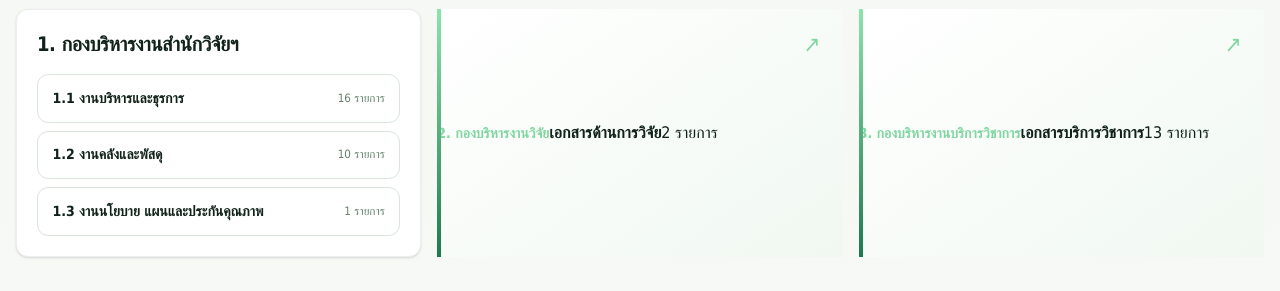
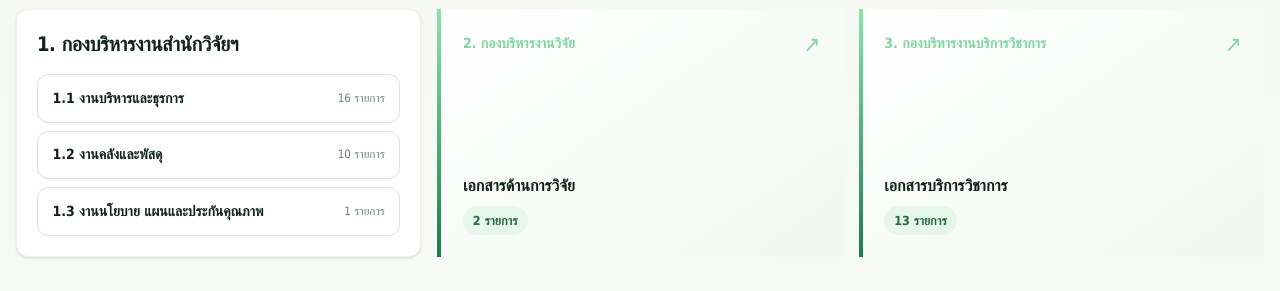
Before and after one commit to numtip/handbook, an Astro site in the folder site/: page / in a window 1280 px wide. Shown: the part 661-952 px from the top of the page. Built offline with nearby package versions, Linux system fonts and the light colour scheme; Astro itself is replaced by a stand-in of ours.

Commit message:
fix: stabilize category card layout

```diff
--- a/site/src/styles/global.css
+++ b/site/src/styles/global.css
@@ -25,3 +25,31 @@
 .manual-card { position:relative; overflow:hidden; border-color:#dce9de; box-shadow:0 8px 22px rgb(19 75 40 / 6%); animation:card-in .5s both; transition:transform .3s cubic-bezier(.2,.8,.2,1),box-shadow .3s ease,border-color .3s ease; }.manual-card::before { content:''; position:absolute; top:0; left:0; right:0; height:3px; background:linear-gradient(90deg,#1b7045,#a1eab7); transform:scaleX(0); transform-origin:left; transition:transform .3s ease; }.manual-card:hover { transform:translateY(-6px) rotateX(1deg); border-color:#8bcaa0; box-shadow:0 20px 38px rgb(16 80 42 / 14%); }.manual-card:hover::before { transform:scaleX(1); }.manual-card details summary { list-style:none; }.manual-card details summary::-webkit-details-marker { display:none; }.manual-card details summary::after { content:'+'; display:inline-grid; place-items:center; width:1.25rem; height:1.25rem; margin-left:.5rem; border-radius:999px; background:#eaf8ef; transition:transform .2s ease; }.manual-card details[open] summary::after { transform:rotate(45deg); }.manual-card details > div { animation:details-in .28s ease both; }
 @keyframes rise { from { opacity:0; transform:translateY(18px); } to { opacity:1; transform:translateY(0); } } @keyframes card-in { from { opacity:0; transform:translateY(14px) scale(.985); } to { opacity:1; transform:translateY(0) scale(1); } } @keyframes details-in { from { opacity:0; transform:translateY(-5px); } to { opacity:1; transform:translateY(0); } } @keyframes drift { from { transform:translate3d(-16px,-8px,0) scale(.96); } to { transform:translate3d(16px,10px,0) scale(1.06); } }
 @media (prefers-reduced-motion: reduce) { *,*::before,*::after { animation-duration:.01ms !important; animation-iteration-count:1 !important; scroll-behavior:auto !important; transition-duration:.01ms !important; } }
+
+/* Category-grid repair: each category card owns a stable vertical rhythm. */
+.category-section > .grid { align-items: stretch; }
+.category-admin { display: flex; min-height: 15.5rem; flex-direction: column; justify-content: flex-start; }
+.category-admin h3 { margin-bottom: 1rem; }
+.category-card {
+  display: flex;
+  width: 100%;
+  min-height: 15.5rem;
+  flex-direction: column;
+  align-items: flex-start;
+  justify-content: flex-start;
+  padding: 1.5rem 1.6rem 1.35rem;
+  text-align: left;
+}
+.category-card > span:first-child { display: block; max-width: calc(100% - 2rem); line-height: 1.45; }
+.category-card > strong { display: block; max-width: 15rem; margin-top: auto; margin-bottom: .65rem; line-height: 1.22; }
+.category-card > span:last-child {
+  display: inline-flex;
+  align-items: center;
+  border-radius: 999px;
+  background: #e6f6eb;
+  padding: .32rem .62rem;
+  color: #266a40;
+  font-size: .78rem;
+  font-weight: 700;
+}
+@media (max-width: 1023px) { .category-admin, .category-card { min-height: auto; } }
```
